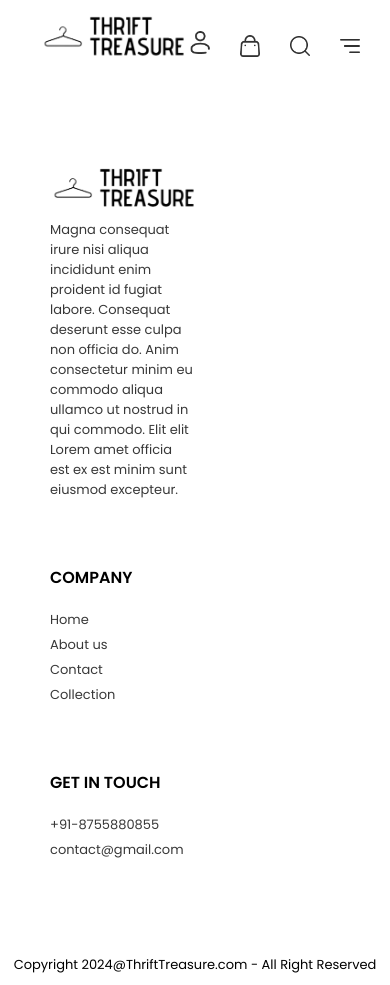
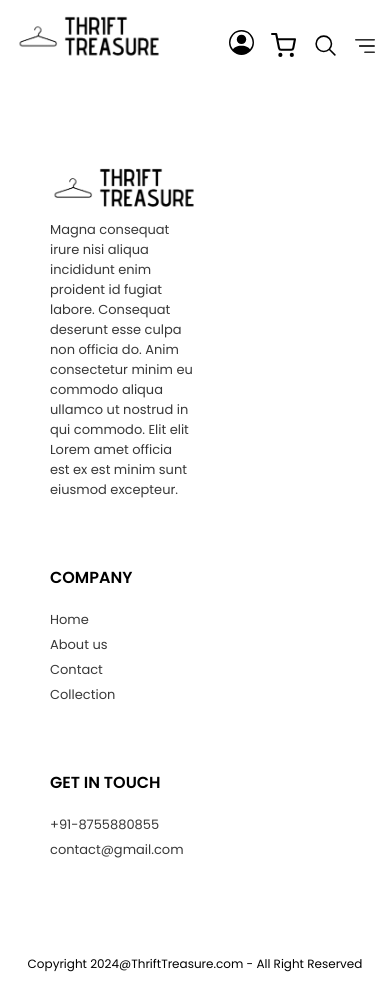
Before and after one commit to Abhinav20singh03/e-commerce, a React (Vite) app in the folder Project/: page /login in a window 390 px wide. Built offline with nearby package versions, Linux system fonts and the light colour scheme.

Commit message:
Responsive Issues Fixed

```diff
--- a/Project/src/components/Dropdown.jsx
+++ b/Project/src/components/Dropdown.jsx
@@ -1,11 +1,12 @@
 import React from "react";
 import "./Dropdown.css";
 import { assets } from "../assets/assets";
-
+import { BsPersonCircle } from "react-icons/bs";
 const Dropdown = ({ label, options }) => {
   return (
     <div className="dropdown">
-      <img src={assets.profile_icon} className="dropdown-button"/>
+      <div className="dropdown-button"/>
+      <BsPersonCircle size="25px"/>
       <div className="dropdown-content">
         {options.map((option, index) => (
           <a key={index} href={option.link}>
--- a/Project/src/components/Footer.css
+++ b/Project/src/components/Footer.css
@@ -6,3 +6,8 @@
     font-size: small;
 
 }
+@media (max-width:768px){
+    .footer-container{
+        font-size: 12px;
+    }
+}
--- a/Project/src/components/Hero.css
+++ b/Project/src/components/Hero.css
@@ -3,7 +3,7 @@
     display: flex;
     justify-content: center;
     align-items: center;
-    background-image: url('https://e682s2uy5zo.exactdn.com/wp-content/uploads/2021/01/neutral-clothes-2-of-8-1600x2400.jpg?strip=all&lossy=1&ssl=1'); /* Replace with your actual image URL */
+    background-image: url('https://images.unsplash.com/photo-1558769132-cb1aea458c5e?q=80&w=1974&auto=format&fit=crop&ixlib=rb-4.0.3&ixid=M3wxMjA3fDB8MHxwaG90by1wYWdlfHx8fGVufDB8fHx8fA%3D%3D'); /* Replace with your actual image URL */
     background-size: cover;
     background-position: center;
     background-repeat: no-repeat;
@@ -56,3 +56,16 @@
   .shop-now-btn:hover {
     background-color: #794838;
   }
+  @media  (max-width: 768px) {
+
+    .hero-container{
+      margin-left: 20px;
+      margin-right: 20px;
+    }
+    .shop-now-btn{
+      padding: 7px 16px;
+      font-size: 16px;
+    }
+
+
+  }
--- a/Project/src/components/LatestSection.css
+++ b/Project/src/components/LatestSection.css
@@ -24,4 +24,8 @@
     .product-grid {
       grid-template-columns: repeat(2, 1fr); /* At least 2 cards per row on mobile */
     }
+    .latest-section h2 {
+      font-size: 24px;
+      margin-bottom: 10px;
+    }
   }
--- a/Project/src/components/Navbar.css
+++ b/Project/src/components/Navbar.css
@@ -1,5 +1,5 @@
 @import url('https://fonts.googleapis.com/css2?family=Poppins:wght@100;200;300;400;500;600;700;800;900&display=swap');
-.container{
+.navbar-container{
     display: flex;
     flex-direction: row;
     justify-content: space-between;
@@ -70,6 +70,13 @@
    .pages{
     display: none;
    }
+   .navbar-container{
+    margin-left: 15px;
+    margin-right:15px;
+   }
+   .navigation-features{
+    gap:17px;
+   }
 }
 @media screen and (min-width: 768px) {
     .features-menu{
--- a/Project/src/components/Navbar.jsx
+++ b/Project/src/components/Navbar.jsx
@@ -3,7 +3,9 @@ import "./Navbar.css"
 import { NavLink } from 'react-router-dom'
 import { assets  } from '../assets/assets'
 import { useNavigate } from "react-router-dom";
-
+import { IoSearchOutline } from "react-icons/io5";
+import { FiShoppingCart } from "react-icons/fi";
+import { BsPersonCircle } from "react-icons/bs";
 import Dropdown from './Dropdown';
 import SideNavbar from './SideNavbar';
 const Navbar = () => {
@@ -18,7 +20,7 @@ const Navbar = () => {
     const navigate = useNavigate();
   return (
     <>
-        <div className='container'>
+        <div className='navbar-container'>
         {
             sideNavbarVisible ?
             <>
@@ -37,8 +39,8 @@ const Navbar = () => {
         </div>
         <div className='navigation-features'>
             <Dropdown  label="Hover me" options={dropdownOptions} />
-            <img className="features" onClick={()=>{navigate("/cart")}} src={assets.cart_icon}/>
-            <img className="features" onClick={()=>{
+            <FiShoppingCart size="25px" onClick={()=>{navigate("/cart")}}/>
+            <IoSearchOutline size="25px"  onClick={()=>{
                 navigate("/collection")
                 setSearchBar(true)
                 }} src={assets.search_icon}/>
--- a/Project/src/components/Subscribe.css
+++ b/Project/src/components/Subscribe.css
@@ -23,6 +23,16 @@
     color: rgba(0, 0, 0, 0.715);
 
 }
+.subscribe-button{
+  background-color: black;
+  display: flex;
+  font-family: Poppins;
+  align-items: center;
+  justify-content: center;
+  color: white;
+  font-weight: 400;
+  width: 130px;
+}
 .input-container{
     margin: 10px;
     width: 50%; /* Default width on larger screens */
@@ -35,18 +45,22 @@
 .subscribe-input{
     width:100%;
     height:30px;
+    padding: 10px;
+    border: 2px solid black;
+    font-family: Poppins;
 }
 @media screen and (max-width: 768px) {
     .input-container {
-      width: 80%; /* Adjust width for tablets and smaller devices */
+      width: 100%; /* Adjust width for tablets and smaller devices */
     }
-  }
-  .subscribe-button{
-    background-color: black;
-    display: flex;
-    align-items: center;
-    justify-content: center;
-    color: white;
-    font-weight: 600;
-    width: 130px;
-  }
+
+
+
+  .subscribe-input{
+    width:100%;
+    height:20px;
+    padding: 10px;
+    border: 2px solid black;
+    font-family: Poppins;
+}
+}
--- a/Project/src/pages/Collection.css
+++ b/Project/src/pages/Collection.css
@@ -80,6 +80,7 @@
   @media (max-width : 768px) {
     .collection-container{
         flex-direction: column;
+        margin:15px;
     }
     .item-container{
         margin:10px;
```
